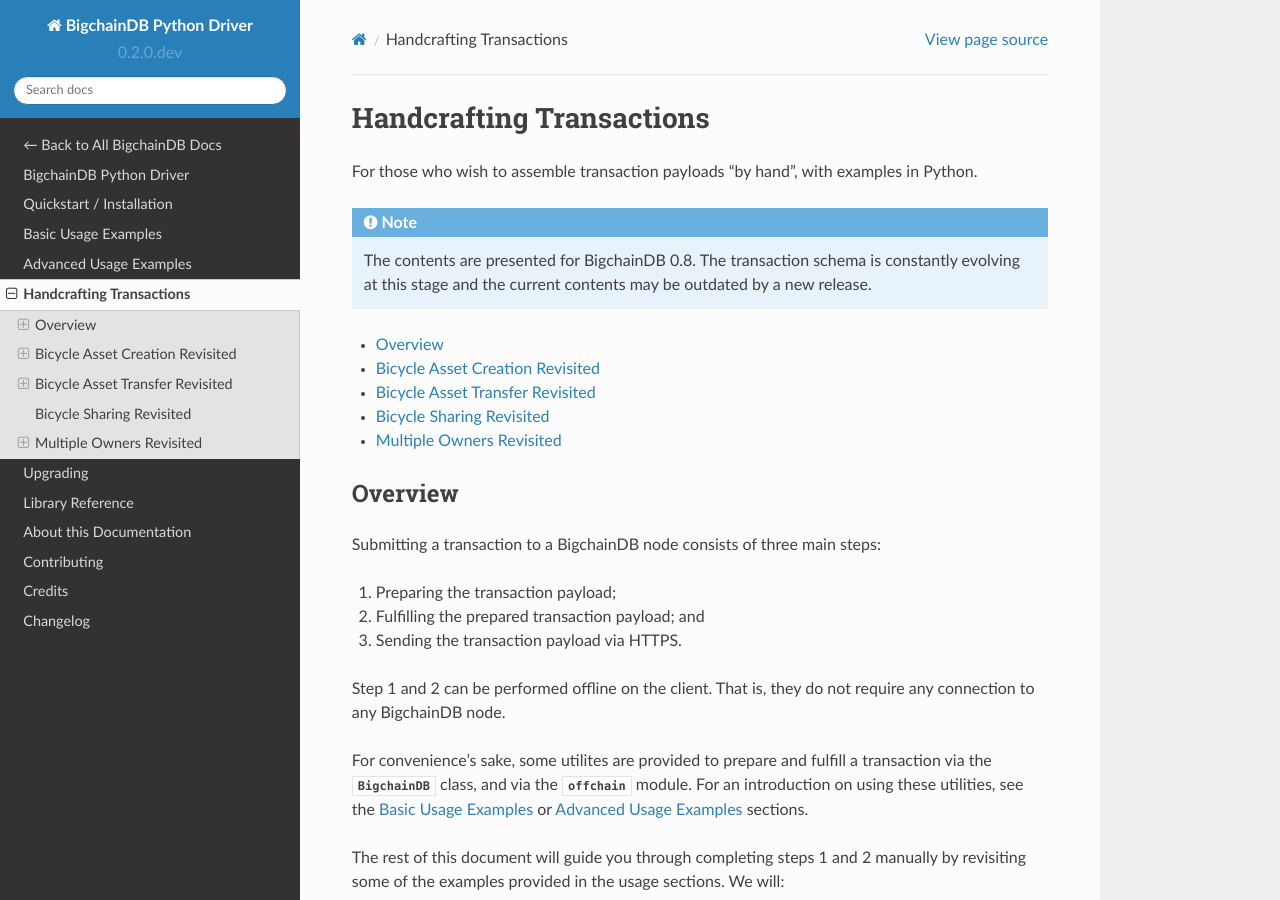
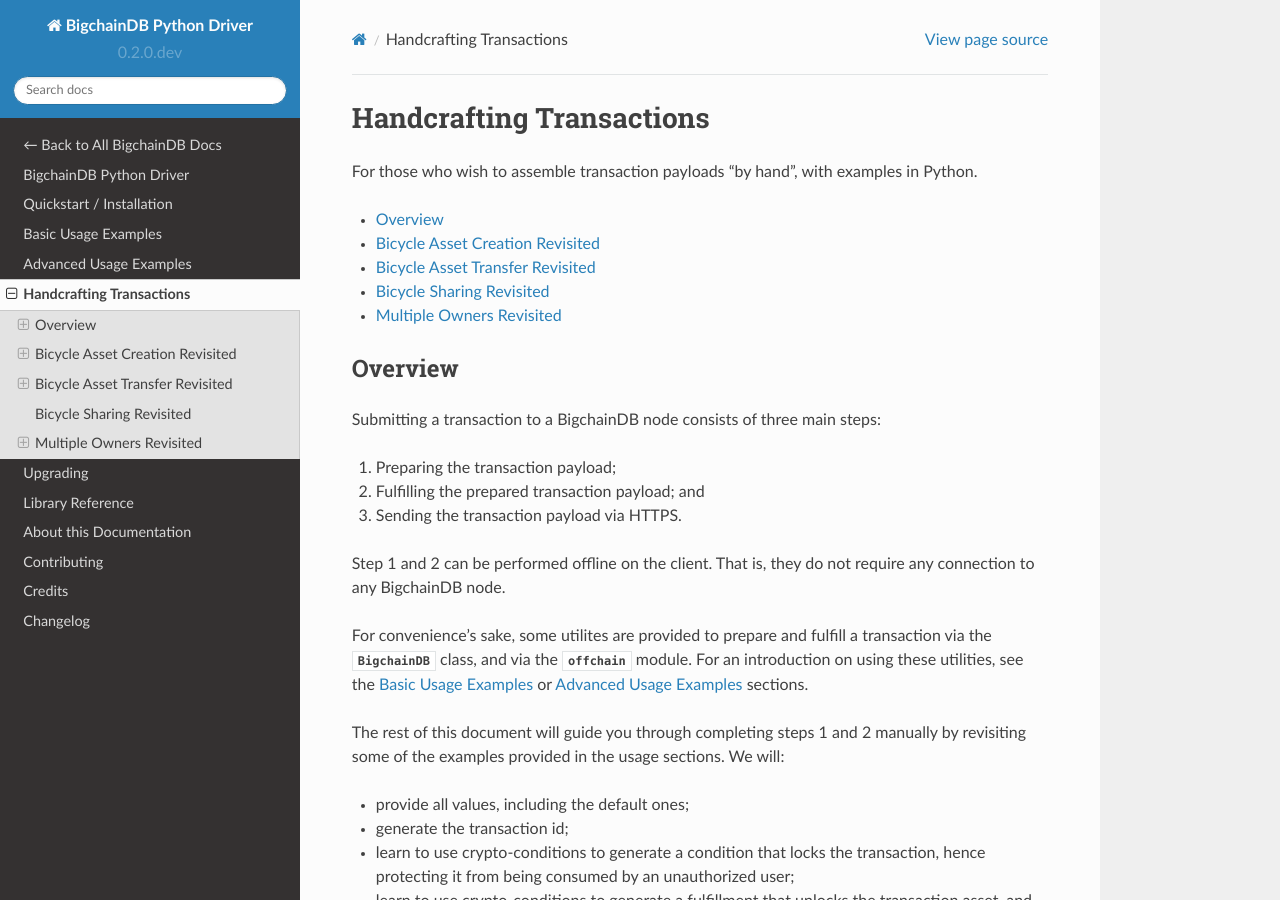
Before and after one commit to bigchaindb/bigchaindb-driver, a Sphinx documentation site: the page built from docs/handcraft.rst, in a window 1280 px wide and 900 px high. Built offline with Sphinx 7.4.7 and the Read the Docs theme 2.0.0, drawn with Linux system fonts in a browser that asks for light colours.

Commit message:
Remove note about server schema

```diff
--- a/docs/handcraft.rst
+++ b/docs/handcraft.rst
@@ -4,11 +4,6 @@
 
 For those who wish to assemble transaction payloads "by hand", with examples in
 Python.
-
-.. note::
-    The contents are presented for BigchainDB 0.8. The transaction schema is
-    constantly evolving at this stage and the current contents may be outdated
-    by a new release.
 
 .. contents::
     :local:
```
